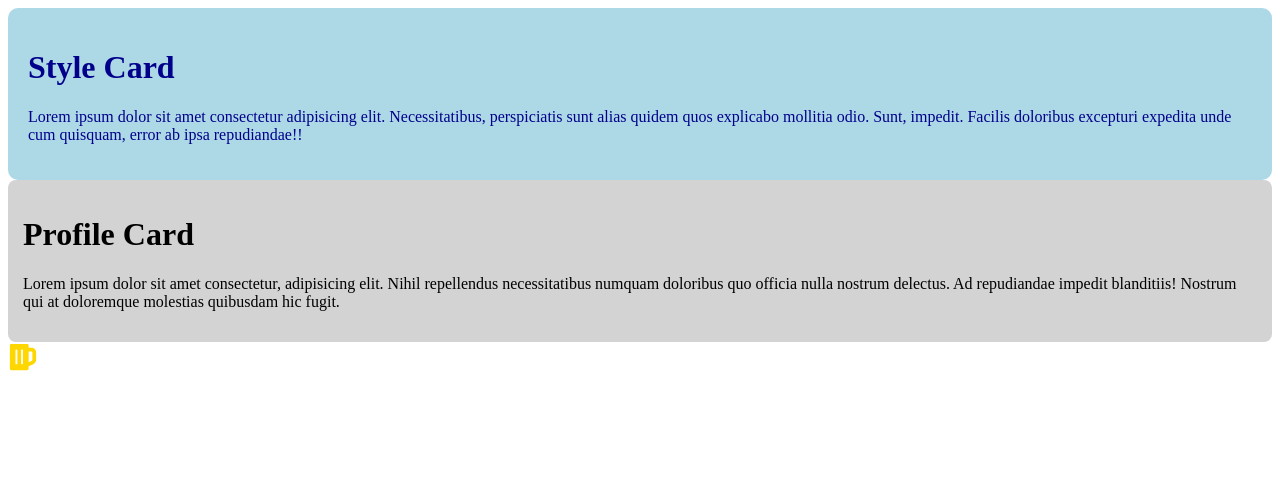
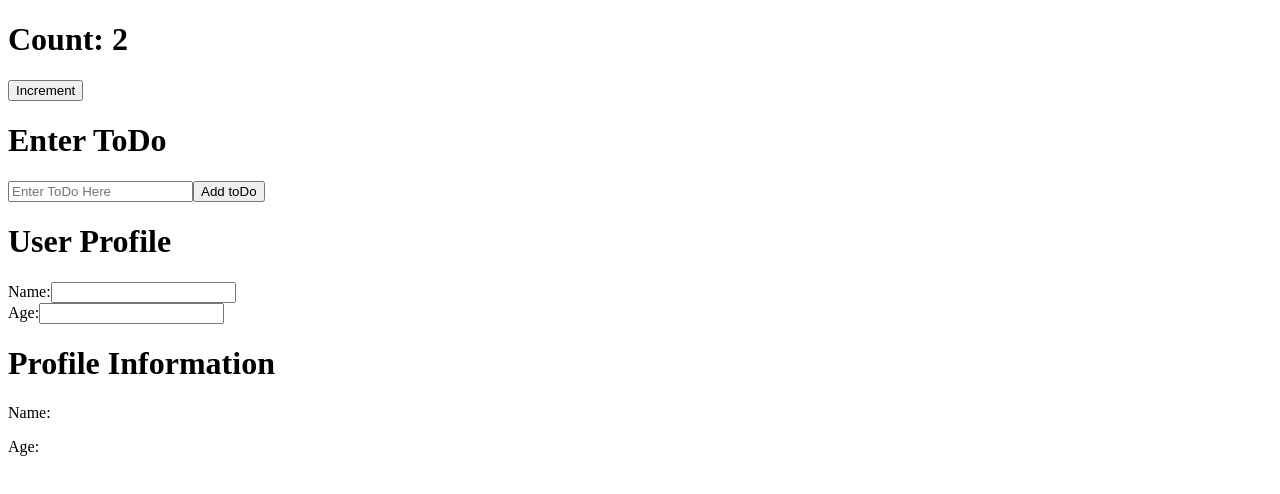
Before and after one commit to Sicheco/react19-tutorial, a React (Vite) app: page / in a window 1280 px wide. Shown: the top 494 px of the page. Built offline with nearby package versions, Linux system fonts and the light colour scheme.

Commit message:
useState Challenge

```diff
--- a/src/App.jsx
+++ b/src/App.jsx
@@ -1,13 +1,15 @@
-import { IconComponenet } from "./components/IconComponent";
-import { ProfileCard } from "./components/profileCard";
-import { StyleCard } from "./components/StyleCard";
+import { Counter } from "./components/Counter";
+import { Profile } from "./components/Profile";
+import { ShoppingList } from "./components/ShoppingList";
+import { ToDoList } from "./components/ToDoList";
 
 export function App() {
+
   return (
     <div>
-      <StyleCard />
-      <ProfileCard />
-      <IconComponenet />
+      <Counter />
+      <ToDoList />
+      <Profile />
     </div>
   );
 }
--- /dev/null
+++ b/src/components/Counter.jsx
@@ -0,0 +1,16 @@
+import { useState } from "react";
+
+export function Counter() {
+  const [counter, setCounter] = useState(2);
+
+  function incrementCount() {
+    setCounter(counter + 1)
+  }
+
+  return (
+    <div>
+      <h1>Count: {counter}</h1>
+      <button onClick={incrementCount}>Increment</button>
+    </div>
+  )
+}
--- /dev/null
+++ b/src/components/Profile.jsx
@@ -0,0 +1,39 @@
+import { useState } from "react";
+
+export function Profile() {
+  const [userProfile, setUserProfile] = useState({
+    name: '',
+    age: ''
+  })
+
+  function handleChange(event) {
+    const { name, value } = event.target;
+
+    setUserProfile((previousProfile) => ({
+      ...previousProfile,
+      [name]: value
+    }));
+  }
+
+  return (
+    <div>
+      <h1>User Profile</h1>
+
+      <div>
+        <label>Name:
+          <input type="text" name="name" value={userProfile.name} onChange={handleChange} />
+        </label>
+
+        <br />
+
+        <label>Age:
+          <input type="text" name="age" value={userProfile.age} onChange={handleChange} />
+        </label>
+      </div>
+
+      <h1>Profile Information</h1>
+      <p>Name: {userProfile.name}</p>
+      <p>Age: {userProfile.age}</p>
+    </div>
+  )
+}
--- /dev/null
+++ b/src/components/ToDoList.jsx
@@ -0,0 +1,36 @@
+import { useState } from "react";
+
+export function ToDoList() {
+  const [toDos, setToDos] = useState([]);
+  const [toDoInput, setToDoInput] = useState('');
+
+  function AddToDo(event) {
+    event.preventDefault();
+
+    if (toDoInput.trim()) {
+      setToDos([...toDos, toDoInput]);
+      setToDoInput('');
+    }
+  }
+
+  function handleChange(event) {
+    setToDoInput(event.target.value);
+  }
+
+  return (
+    <div>
+        <h1>Enter ToDo</h1>
+
+        <form onSubmit={AddToDo}>
+          <input type="text" value={toDoInput} onChange={handleChange} placeholder="Enter ToDo Here" />
+          <button type="submit">Add toDo</button>
+        </form>
+
+        <ul>
+          {toDos.map((todo, index) => (
+            <li key={index}>{todo}</li>
+          ))}
+        </ul>
+    </div>
+  )
+}
```
Also changed, not shown: src/components/ComponentOne.jsx (added, +19 -0 lines), src/components/ComponentThree.jsx (added, +38 -0 lines), src/components/ComponentTwo.jsx (added, +22 -0 lines), src/components/previous-lesson/IconComponent.jsx (renamed from src/components/IconComponent.jsx), src/components/previous-lesson/ProfileCard.css (renamed from src/components/ProfileCard.css), src/components/previous-lesson/ProfileCard.jsx (renamed from src/components/ProfileCard.jsx), src/components/previous-lesson/StyleCard.css (renamed from src/components/StyleCard.css), src/components/previous-lesson/StyleCard.jsx (renamed from src/components/StyleCard.jsx).
